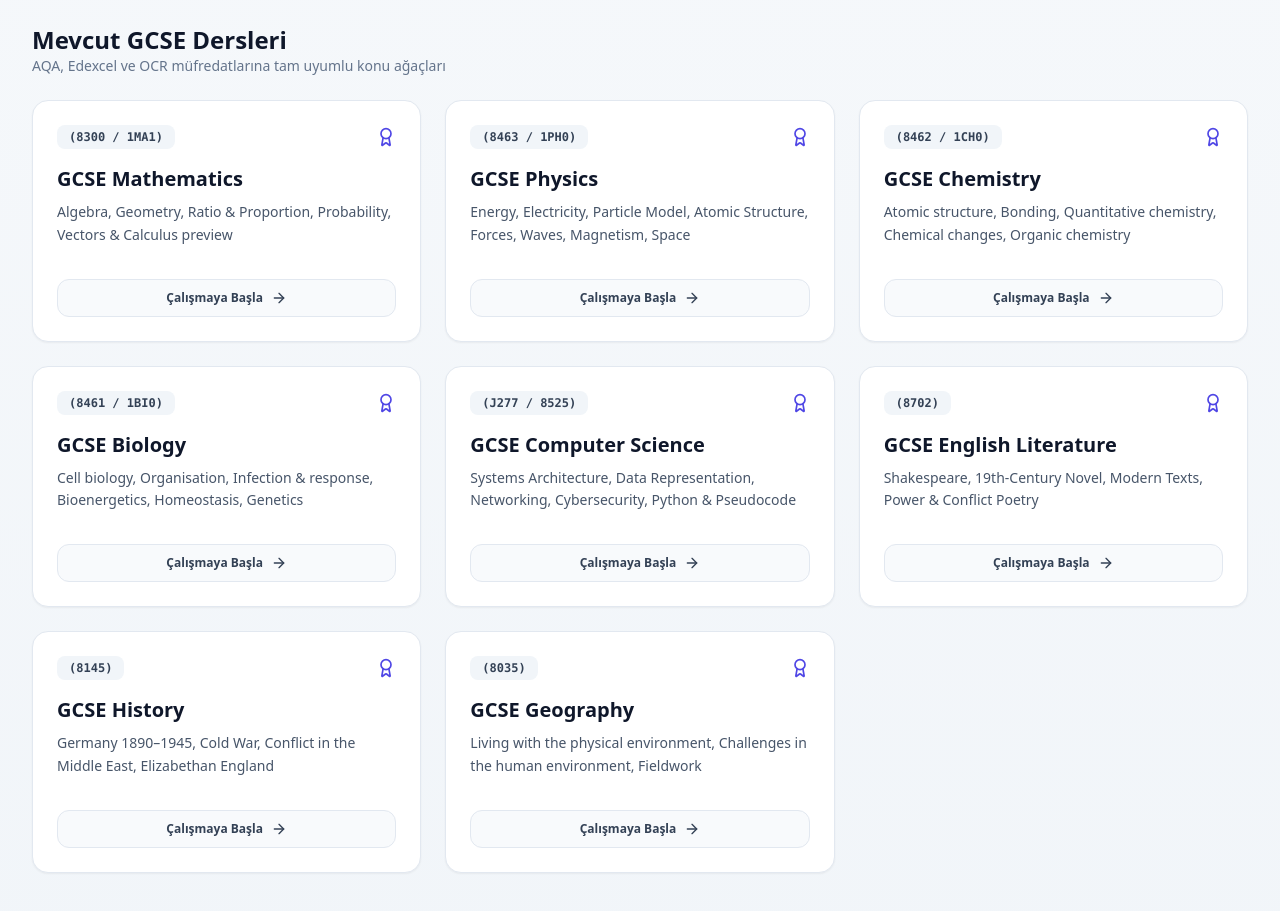
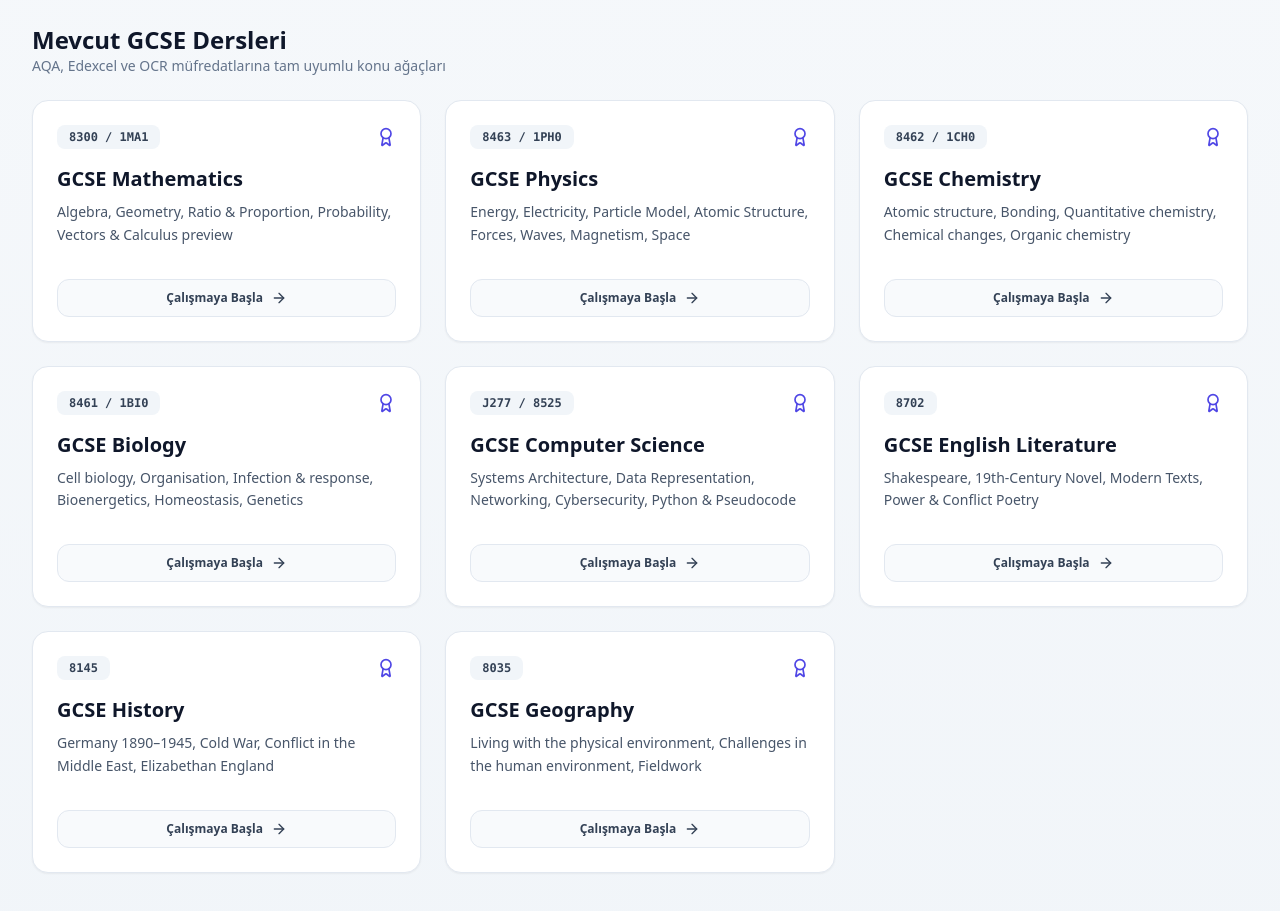
Before and after one commit to ozkerd/gcse, a Next.js app: page / in a window 1280 px wide. Shown: the part 820-1731 px from the top of the page. Built offline with nearby package versions, Linux system fonts and the light colour scheme.

Commit message:
Fix lucide-react BrainCheck import error

```diff
--- a/src/app/page.tsx
+++ b/src/app/page.tsx
@@ -2,7 +2,7 @@
 
 import React from 'react';
 import Link from 'next/link';
-import { Target, Sparkles, LayoutDashboard, Calendar, Award, ArrowRight, BrainCheck, CheckCircle2, TrendingUp, HelpCircle } from 'lucide-react';
+import { Target, Sparkles, LayoutDashboard, Calendar, Award, ArrowRight, Brain, CheckCircle2, TrendingUp, HelpCircle } from 'lucide-react';
 import { GCSE_SUBJECTS } from '@/lib/curriculum/gcse-data';
 
 export default function Home() {
@@ -108,7 +108,7 @@
             <div key={subject.id} className="bg-white rounded-2xl p-6 border border-slate-200 shadow-sm flex flex-col justify-between hover:border-indigo-300 transition-colors">
               <div>
                 <div className="flex items-center justify-between mb-4">
-                  <span className="px-3 py-1 bg-slate-100 text-slate-700 font-mono text-xs font-bold rounded-lg">{subject.examBoard} ({subject.code})</span>
+                  <span className="px-3 py-1 bg-slate-100 text-slate-700 font-mono text-xs font-bold rounded-lg">{subject.code}</span>
                   <Award className="w-5 h-5 text-indigo-600" />
                 </div>
                 <h3 className="text-xl font-bold text-slate-900 mb-2">{subject.name}</h3>
```
